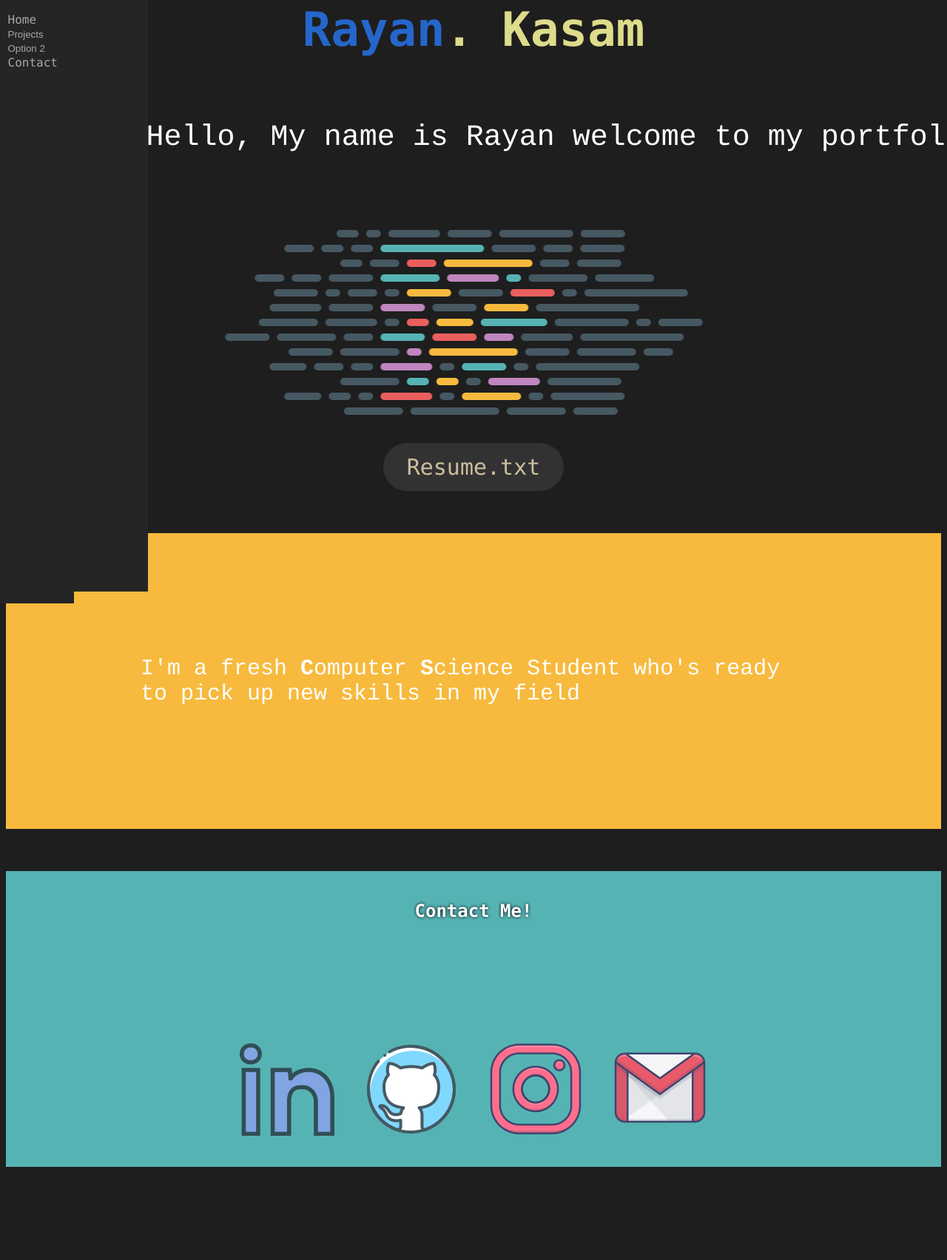
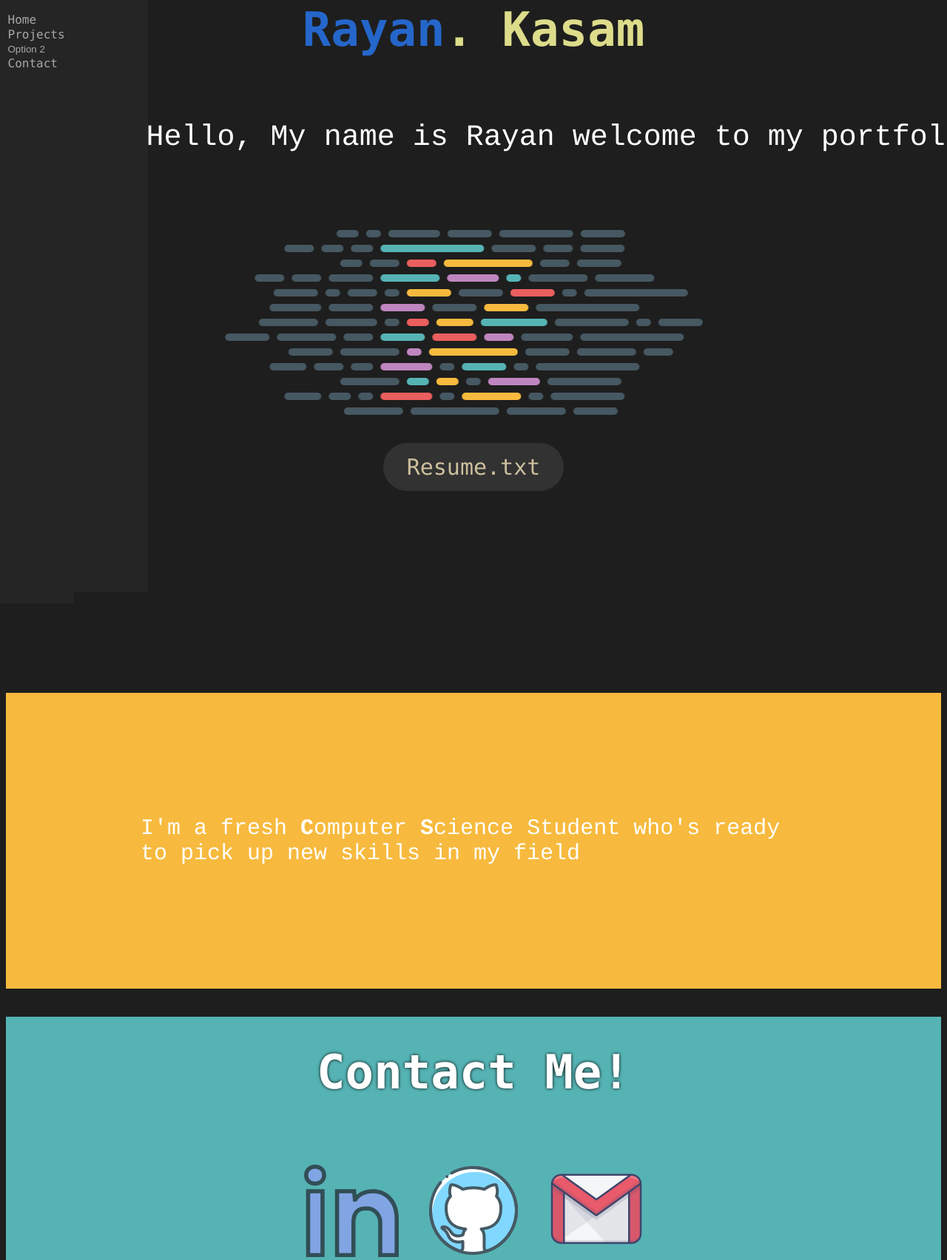
Before and after one commit to BeastWoodBoy/-BeastWoodBoy.github.io, a plain HTML site: page index.html in a window 1280 px wide. Shown: the top 1704 px of the page at 74% size. Before the commit the page ends 1586 px from the top, so only its background shows below. Drawn offline with nearby package versions, Linux system fonts and the light colour scheme.

Commit message:
Test Commit

```diff
--- a/Styles.css
+++ b/Styles.css
@@ -7,6 +7,9 @@ body {
     max-width: 100%;
     overflow-x: hidden;
 
+}
+.firstSectionContainer{
+    height: 100vh
 }
 .Header{
     text-align: center;
@@ -227,15 +230,16 @@ a.button {
 .contactMe{
     color: white;
     text-shadow: 0 0 4px black;
-    font-size: 40;
+    font-size: 4em;
     margin: auto;
 }
 .socialsContainer{
     display: flex;
     justify-content: space-evenly;
-    align-self: center;
+    align-self: top;
+    margin-top: -5%;
     height: 128px;
-    width: calc(128px*4 + 4*50px);
+    width: calc(128px*3 + 3*50px);
     /* translate: -20%; */
 }
 .socials:hover{
--- a/index.html
+++ b/index.html
@@ -13,10 +13,10 @@
     <div id = "menuBox" class = "fileSelector">
         <ul class = "fileSelector">
             <li><a class = "btn menu"; href = "index.html">Home</a></li>
-            <li><button class = "btn menu"; onclick="circleClick()">Projects</button>
+            <li><a class = "btn menu"; onclick="circleClick()">Projects</a>
                 <div class = "circleSelector menu toHide" style = "display: none;">
                     <ul >
-                        <li><button class = "btn menu">Points on Circle Visualization</button>
+                        <li><a class = "btn menu">Points on Circle Visualization</a>
                             <ul>
                                 <li><a class = "btn menu"; href = "PlottingCirclesPDF.html">Exploration and explination</a></li>
                                 <li class = "btn menu">TO ADD Python File for plotting circles</li>
@@ -38,6 +38,7 @@
     <div class = "Header">
         <h1> <b class="Rayan">Rayan</b><b class="Kasam">. Kasam</b></h1>
     </div>
+    <div class = "firstSectionContainer">
       <div class = "startAnimContainer">
           <p class="openingHello">Hello, My name is Rayan welcome to my portfolio.</p>
       </div>
@@ -224,12 +225,14 @@
               </div>
           </div>
       </div>
+    </div>
 
     <br><br>
     <div class="section-one container">
         <p class="section-one one">I'm a fresh <b>C</b>omputer <b>S</b>cience Student who's ready <br>to pick up new skills in my field</p>
     </div>
-    <br><br><br>
+    <div class = ></div>
+    <br><br>
     <div class = "contactContainer">
         <h2 class = "contactMe">Contact Me!</h2>
         <a id = "contactMe"></a>
@@ -240,9 +243,6 @@
           <a class = "socials";href="https://github.com/BeastWoodBoy?tab=repositories">
             <img src="Assets/github-icon-128px.png">
           </a>
-          <a class = "socials";href="https://github.com/BeastWoodBoy?tab=repositories">
-            <img src="Assets/instagram-icon-128px.png">
-          </a>
           <a class = "socials";href="rayankasam12@gmail.com">
             <img src="Assets/gmail-icon-128px.png">
           </a>
```
Lines whose indentation alone changed are shown as unchanged.
